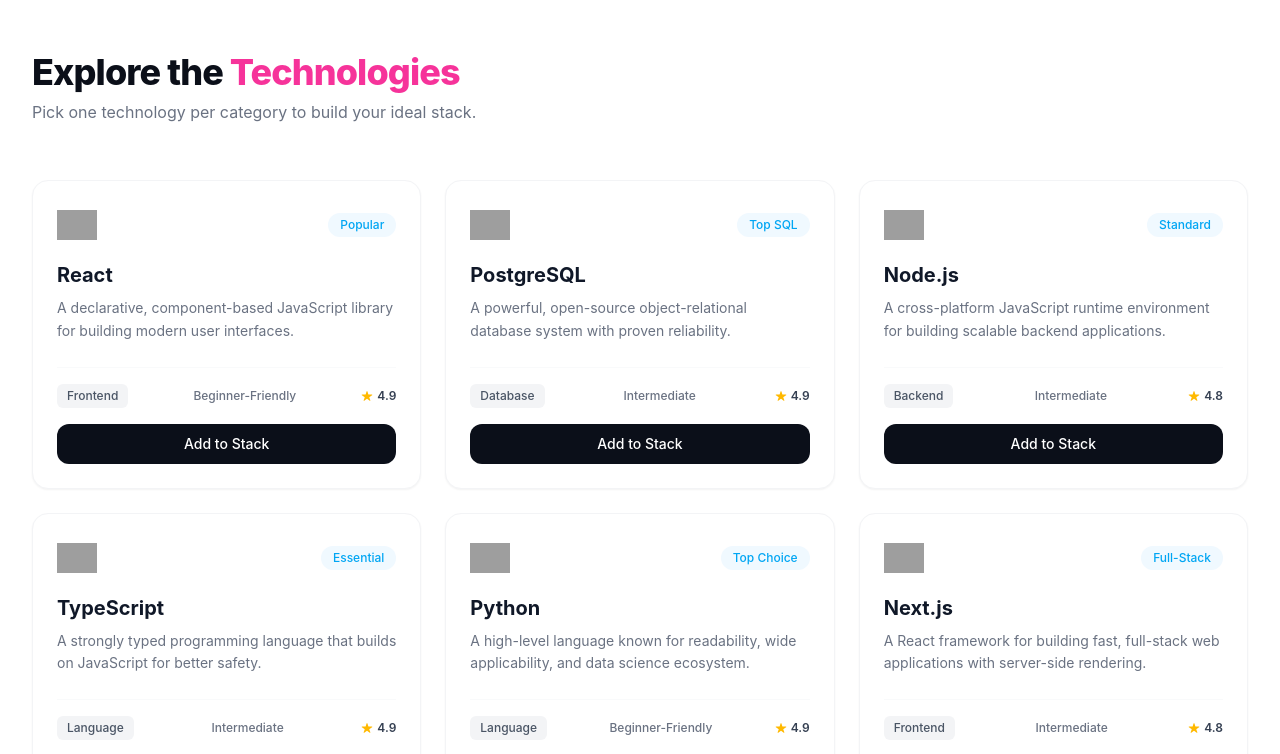
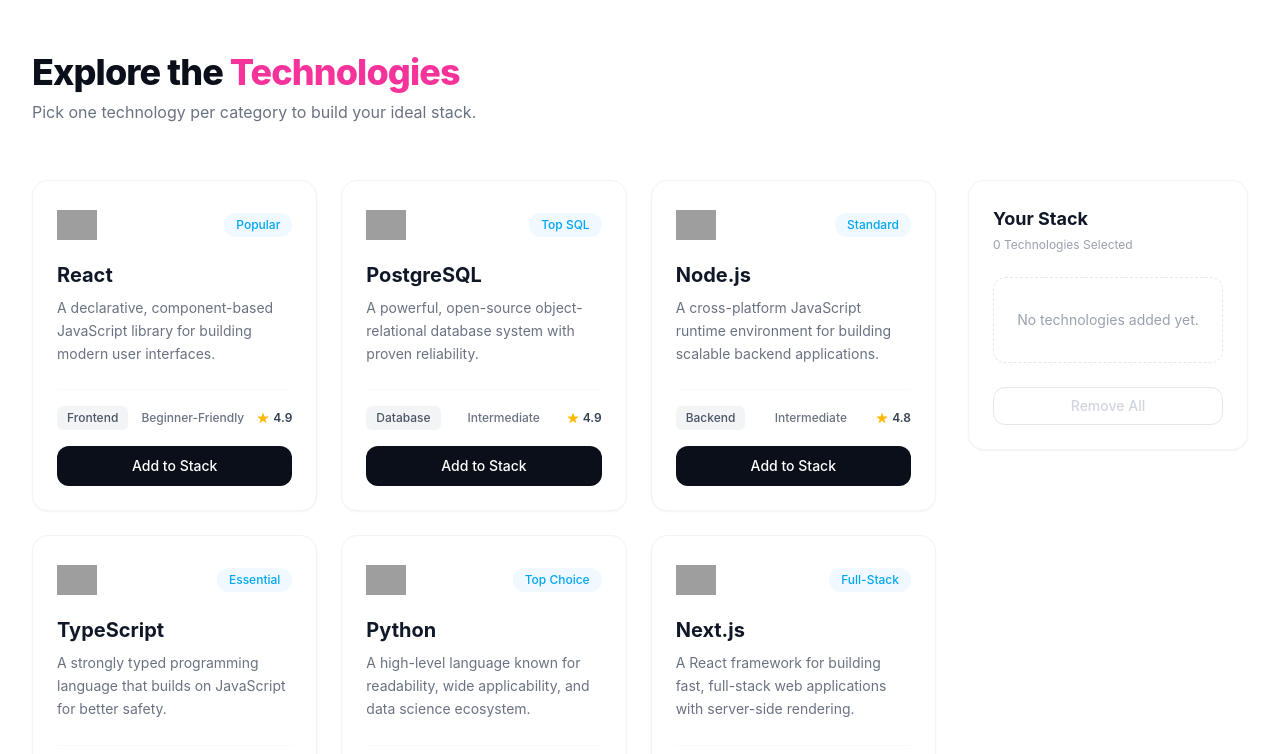
Before and after one commit to RemonHassan/B14-Assignment-05, a React (Vite) app: page / in a window 1280 px wide. Shown: the part 701-1455 px from the top of the page. Built offline with nearby package versions, Linux system fonts and the light colour scheme; grey boxes are pictures that could not be loaded.

Commit message:
added onclick in singlecard

```diff
--- a/index.html
+++ b/index.html
@@ -2,9 +2,9 @@
 <html lang="en" data-theme="light">
   <head>
     <meta charset="UTF-8" />
-    <link rel="icon" type="image/svg+xml" href="/favicon.svg" />
+    <link rel="icon" type="image/svg+xml" href="./src/assets/logo-text.png" />
     <meta name="viewport" content="width=device-width, initial-scale=1.0" />
-    <title>assignment-4-devstack</title>
+    <title>DevStack</title>
   </head>
   <body>
     <div id="root"></div>
--- a/public/data.json
+++ b/public/data.json
@@ -54,7 +54,7 @@
     "name": "Next.js",
     "category": "Frontend",
     "description": "A React framework for building fast, full-stack web applications with server-side rendering.",
-    "icon": "https://icon.icepanel.io/Technology/png-256/Next.js.png",
+    "icon": "https://images.ctfassets.net/23aumh6u8s0i/6pjUKboBuFLvCKkE3esaFA/5f2101d6d2add5c615db5e98a553fc44/nextjs.jpeg",
     "rating": 4.8,
     "difficulty": "Intermediate",
     "badge": "Full-Stack"
--- a/src/Components/AllCards.tsx
+++ b/src/Components/AllCards.tsx
@@ -1,6 +1,5 @@
-import { use } from "react";
+import { use, useState } from "react";
 import type { ITechnology } from "../Types/CardType";
-import { IoIosStar } from "react-icons/io";
 import SingleCard from "./SingleCard";
 
 export interface AllCardsProps {
@@ -9,10 +8,41 @@
 
 export default function AllCards({ cardsPromise }: AllCardsProps) {
   const cards = use(cardsPromise);
+  const [addToStack, setAddToStack] = useState<ITechnology[]>([]);
+
   return (
     <div className="max-w-7xl mx-auto px-4 sm:px-8 py-12">
-      <div>
-        <SingleCard cards={cards}></SingleCard>
+      <div className="grid grid-cols-1 lg:grid-cols-4 gap-8 items-start">
+        {/* Left Column: Cards Grid */}
+        <div className="lg:col-span-3 grid grid-cols-1 md:grid-cols-2 lg:grid-cols-3 gap-6">
+          {cards.map((card: ITechnology) => (
+            <SingleCard
+              key={card.id}
+              addToStack={addToStack}
+              setAddToStack={setAddToStack}
+              card={card}
+            />
+          ))}
+        </div>
+
+        {/* Right Column: Your Stack Sidebar (Clean / Empty State) */}
+        <div className="lg:col-span-1 sticky top-24 bg-white rounded-2xl p-6 border border-gray-100 shadow-xs">
+          <h3 className="text-lg font-bold text-gray-900 mb-1">Your Stack</h3>
+          <p className="text-xs text-gray-400 mb-6">0 Technologies Selected</p>
+
+          {/* Clean / Empty State Placeholder */}
+          <div className="text-center py-8 text-gray-400 text-sm border border-dashed border-gray-200 rounded-xl mb-6">
+            No technologies added yet.
+          </div>
+
+          {/* Disabled Remove All Button */}
+          <button
+            disabled
+            className="w-full border border-gray-200 text-gray-300 font-medium py-2 px-4 rounded-xl text-sm cursor-not-allowed"
+          >
+            Remove All
+          </button>
+        </div>
       </div>
     </div>
   );
--- a/src/Components/SingleCard.tsx
+++ b/src/Components/SingleCard.tsx
@@ -2,13 +2,21 @@
 import { IoIosStar } from "react-icons/io";
 
 export interface SingleCardProps {
-  cards: ITechnology[];
+  card: ITechnology;
+  addToStack: ITechnology[];
+  setAddToStack: React.Dispatch<React.SetStateAction<ITechnology[]>>;
 }
 
-export default function SingleCard({ cards }: SingleCardProps) {
+export default function SingleCard({
+  card,
+  addToStack,
+  setAddToStack,
+}: SingleCardProps) {
+  const handleAddToStack = () => {
+    console.log("On Clicked pressed", card.name);
+    setAddToStack([...addToStack, card]);
+  };
   return (
-    <div className="grid grid-cols-1 md:grid-cols-2 lg:grid-cols-3 gap-6">
-      {cards.map((card) => (
     <div
       key={card.id}
       className="bg-white rounded-2xl p-6 border border-gray-100 shadow-xs hover:shadow-md transition-shadow flex flex-col justify-between"
@@ -27,9 +35,7 @@
           )}
         </div>
 
-            <h3 className="text-xl font-bold text-gray-900 mb-2">
-              {card.name}
-            </h3>
+        <h3 className="text-xl font-bold text-gray-900 mb-2">{card.name}</h3>
         <p className="text-gray-500 text-sm leading-relaxed mb-6 line-clamp-3">
           {card.description}
         </p>
@@ -49,12 +55,13 @@
           </span>
         </div>
 
-            <button className="w-full bg-[#0b0f19] hover:bg-gray-800 text-white font-medium py-2.5 px-4 rounded-xl text-sm transition-colors cursor-pointer">
+        <button
+          onClick={() => handleAddToStack()}
+          className="w-full bg-[#0b0f19] hover:bg-gray-800 text-white font-medium py-2.5 px-4 rounded-xl text-sm transition-colors cursor-pointer"
+        >
           Add to Stack
         </button>
       </div>
     </div>
-      ))}
-    </div>
   );
 }
```
Lines whose indentation alone changed are shown as unchanged.
